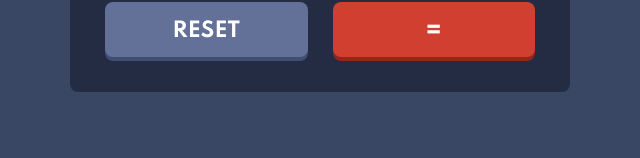
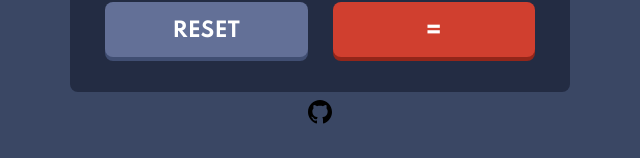
Before and after one commit to karthik-raja-g/themed-calculator, a React (Create React App) app: page / in a window 1280 px wide. Shown: the part 639-797 px from the top of the page, without its empty margins (320-960 px from the left). Built offline with nearby package versions, Linux system fonts and the light colour scheme.

Commit message:
- github link added, readme updated

```diff
--- a/src/App.js
+++ b/src/App.js
@@ -6,6 +6,7 @@ import GlobalStyles from "./theme/GlobalStyles";
 import Keypad from "./components/keypad";
 import Screen from "./components/screen";
 import Header from "./components/header";
+import github from './github.svg'
 
 function App() {
   const { theme, setTheme } = useContext(ThemeContext);
@@ -18,6 +19,14 @@ function App() {
           <Screen />
           <Keypad />
         </div>
+        <a
+          href="https://github.com/karthik-raja-g/themed-calculator"
+          target="_blank"
+          rel="noopener noreferrer"
+          className="github-link"
+        >
+          <img src={github} alt="Github link" />
+        </a>
       </div>
     </ThemeProvider>
   );
--- a/src/theme/GlobalStyles.js
+++ b/src/theme/GlobalStyles.js
@@ -1,8 +1,8 @@
-import { createGlobalStyle} from "styled-components";
+import { createGlobalStyle } from "styled-components";
 
 const GlobalStyles = createGlobalStyle`
   body {
-    background-color: ${({theme}) => theme.backgrounds.body};
+    background-color: ${({ theme }) => theme.backgrounds.body};
     font-family: 'Spartan', sans-serif;
     transition: background-color 0.3s linear;
   }
@@ -10,5 +10,11 @@ const GlobalStyles = createGlobalStyle`
   body * {
     font-family: 'Spartan', sans-serif;
   }
-`
+
+  .github-link {
+    position: absolute;
+    bottom: 4%;
+    filter: ${({ theme }) => (theme.id === 3 ? `invert(1)` : "")};
+}
+`;
 export default GlobalStyles;
```
Also changed, not shown: src/github.svg (added), 1 other file (tests, documents, lock files or other folders).
